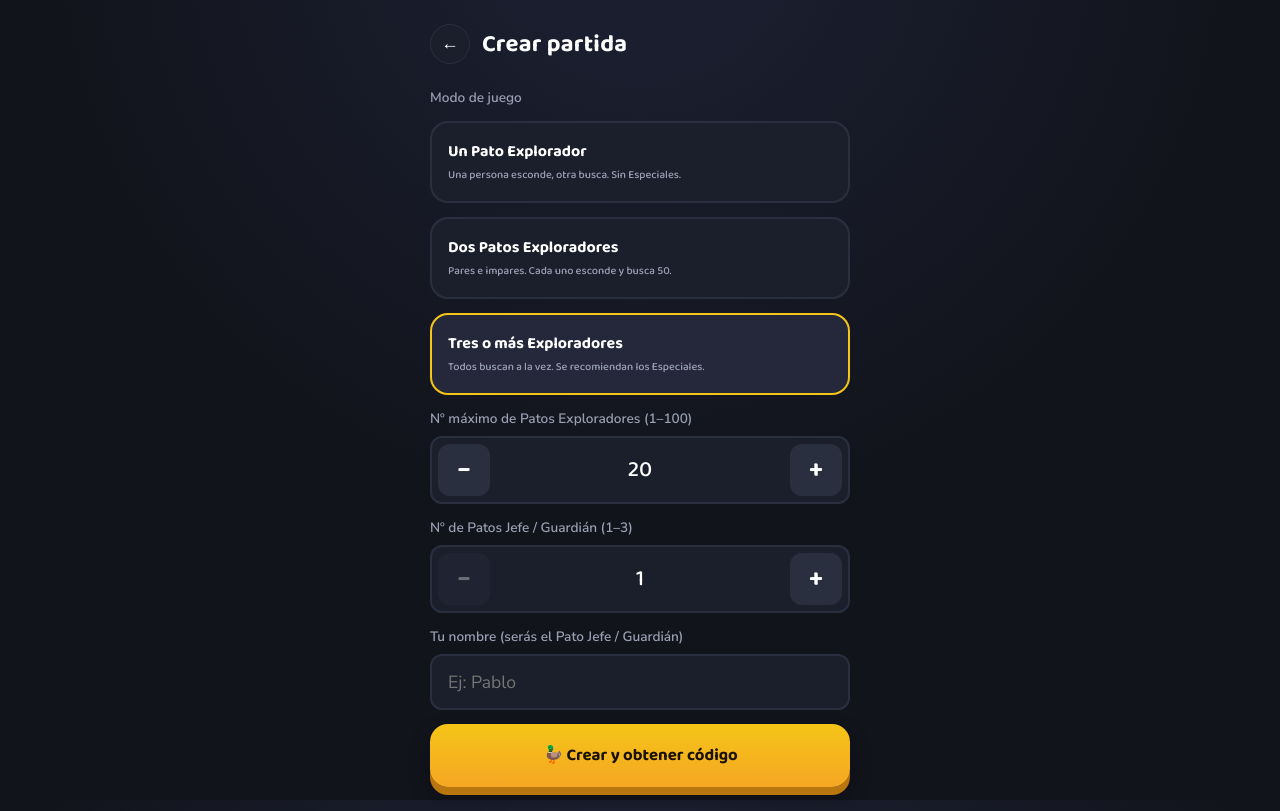
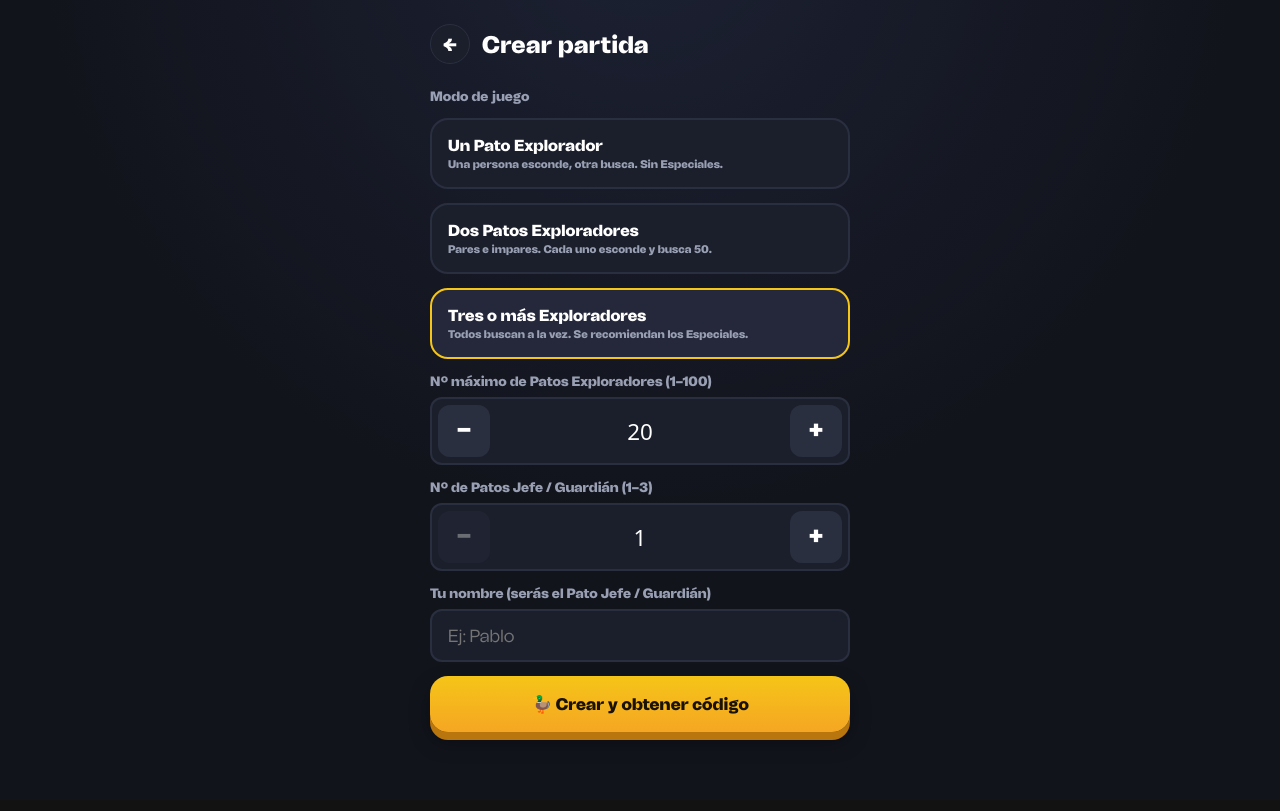
Before and after one commit to pabloramirezlopez97-creator/quack-attack, a React (Vite) app: page /crear in a window 1280 px wide. Built offline with nearby package versions, Linux system fonts and the light colour scheme; no server answers.

Commit message:
Add files via upload

```diff
--- a/src/styles.css
+++ b/src/styles.css
@@ -1,3 +1,28 @@
+/* ============================================================
+   QUACK ATTACK — Tipografías propias
+   ============================================================ */
+@font-face {
+  font-family: "Tomato Grotesk";
+  src: url("/fonts/TomatoGrotesk-Black.woff") format("woff");
+  font-weight: 900;
+  font-style: normal;
+  font-display: swap;
+}
+@font-face {
+  font-family: "Tomato Grotesk";
+  src: url("/fonts/TomatoGrotesk-Medium.woff") format("woff");
+  font-weight: 500;
+  font-style: normal;
+  font-display: swap;
+}
+@font-face {
+  font-family: "Tomato Grotesk";
+  src: url("/fonts/TomatoGrotesk-Regular.woff") format("woff");
+  font-weight: 400;
+  font-style: normal;
+  font-display: swap;
+}
+
 /* ============================================================
    QUACK ATTACK — Design tokens
    Paleta extraída del logo oficial: azul marino profundo,
@@ -18,8 +43,12 @@
   --radius-md: 18px;
   --radius-sm: 12px;
 
-  --font-display: "Baloo 2", system-ui, sans-serif;
-  --font-body: "Nunito Sans", system-ui, -apple-system, sans-serif;
+  /* Tomato Grotesk Black: títulos, cabeceras, botones, índices/etiquetas */
+  --font-display: "Tomato Grotesk", system-ui, sans-serif;
+  /* Tomato Grotesk Regular: cuerpo de texto general */
+  --font-body: "Tomato Grotesk", system-ui, -apple-system, sans-serif;
+  /* Oswald: SOLO números (patos, puntuaciones, código de sala) y avisos/errores */
+  --font-numeric: "Oswald", system-ui, sans-serif;
 
   color-scheme: dark;
 }
@@ -45,13 +74,15 @@ body {
 
 h1, h2, h3 {
   font-family: var(--font-display);
+  font-weight: 900;
   margin: 0;
   letter-spacing: 0.01em;
 }
 
 p { margin: 0; line-height: 1.5; }
 .muted { color: var(--text-muted); }
-button { font-family: var(--font-display); cursor: pointer; }
+.num { font-family: var(--font-numeric); color: var(--white); font-weight: 600; }
+button { font-family: var(--font-display); font-weight: 900; cursor: pointer; }
 input { font-family: var(--font-body); }
 
 /* ---------- layout ---------- */
@@ -124,7 +155,7 @@ input { font-family: var(--font-body); }
 .field input:focus { border-color: var(--yellow); }
 .code-input {
   text-transform: uppercase; letter-spacing: 0.35em; text-align: center;
-  font-family: var(--font-display); font-size: 1.5rem !important;
+  font-family: var(--font-numeric); font-size: 1.5rem !important;
 }
 
 /* ---------- topbar ---------- */
@@ -147,12 +178,12 @@ input { font-family: var(--font-body); }
 .alert {
   background: rgba(225,91,91,0.15); border: 1px solid var(--danger);
   color: #ffb3b3; border-radius: var(--radius-sm); padding: 12px 14px;
-  font-size: 0.9rem; width: 100%;
+  font-size: 0.9rem; width: 100%; font-family: var(--font-numeric);
 }
 
 /* ---------- lobby / sala de espera ---------- */
 .game-code {
-  font-family: var(--font-display); font-size: 2.4rem; letter-spacing: 0.25em;
+  font-family: var(--font-numeric); font-size: 2.4rem; letter-spacing: 0.25em;
   background: var(--panel); border: 2px dashed var(--yellow);
   border-radius: var(--radius-md); padding: 18px 10px; width: 100%; text-align: center;
 }
@@ -168,6 +199,39 @@ input { font-family: var(--font-body); }
 .role-pill.jefe { background: rgba(245,197,24,0.18); color: var(--yellow); }
 .role-pill.explorador { background: rgba(75,191,122,0.18); color: var(--success); }
 
+/* ---------- franja de Patos Especiales ---------- */
+.special-strip {
+  display: grid;
+  grid-template-columns: repeat(8, 1fr);
+  gap: 8px;
+  width: 100%;
+}
+.special-tile {
+  appearance: none;
+  border: 2px solid rgba(255, 255, 255, 0.15);
+  border-radius: 12px;
+  aspect-ratio: 1;
+  display: flex;
+  align-items: center;
+  justify-content: center;
+}
+.special-tile:active {
+  transform: scale(0.93);
+}
+.special-emoji {
+  font-size: 1.4rem;
+  filter: drop-shadow(0 2px 3px rgba(0, 0, 0, 0.4));
+}
+.special-tile.found {
+  background: #14161d !important;
+  border-color: #1e222e;
+  pointer-events: none;
+}
+.special-tile.found .special-emoji {
+  opacity: 0.25;
+  filter: grayscale(1);
+}
+
 /* ---------- cuadrícula de patos ---------- */
 .duck-grid {
   display: grid;
@@ -182,9 +246,9 @@ input { font-family: var(--font-body); }
   color: var(--white);
   border-radius: 8px;
   aspect-ratio: 1;
-  font-family: var(--font-display);
+  font-family: var(--font-numeric);
   font-size: 0.85rem;
-  font-weight: 700;
+  font-weight: 600;
   display: flex;
   align-items: center;
   justify-content: center;
@@ -272,7 +336,7 @@ input { font-family: var(--font-body); }
   pointer-events: none;
 }
 .stepper-value {
-  font-family: var(--font-display);
+  font-family: var(--font-numeric);
   font-size: 1.4rem;
   min-width: 48px;
   text-align: center;
```
